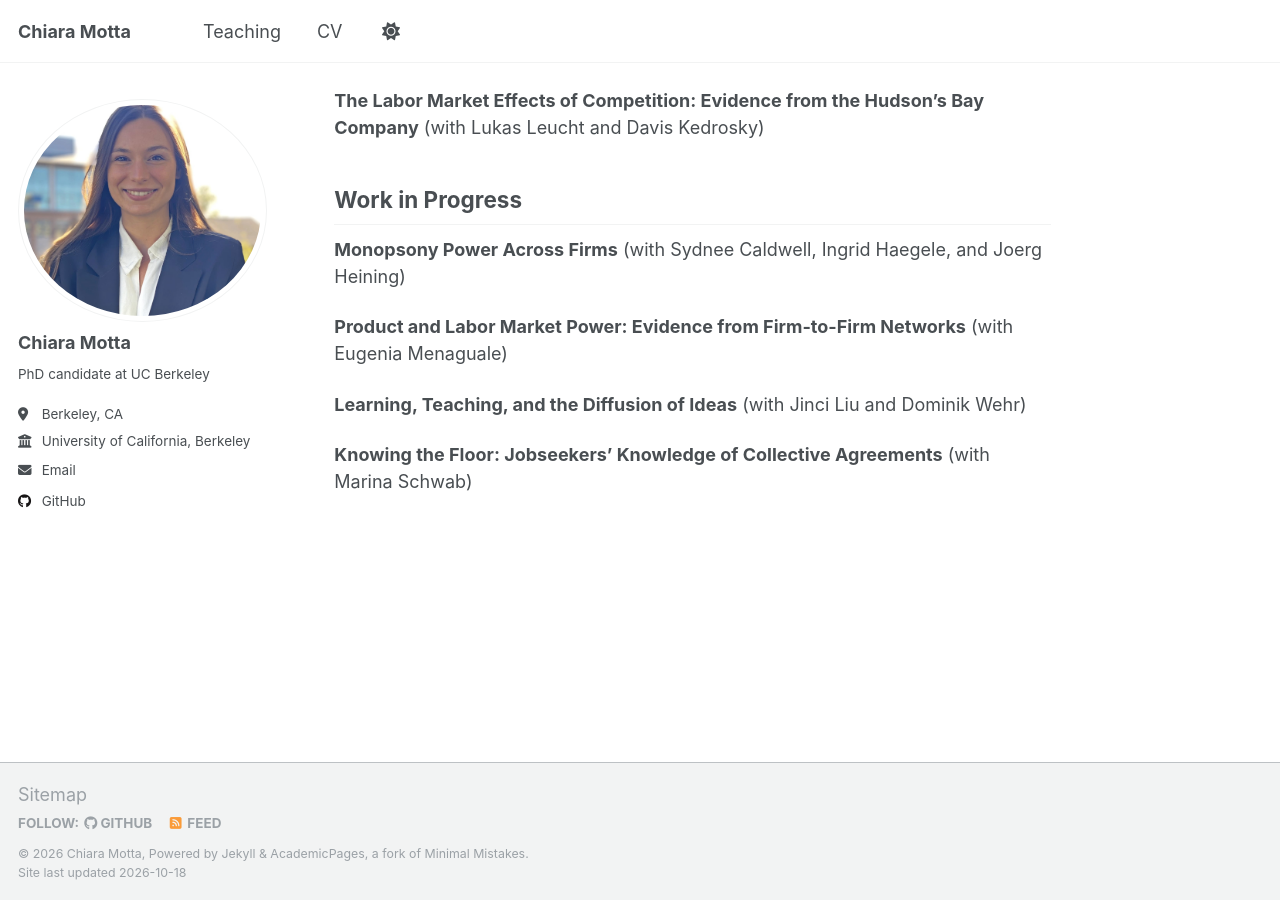
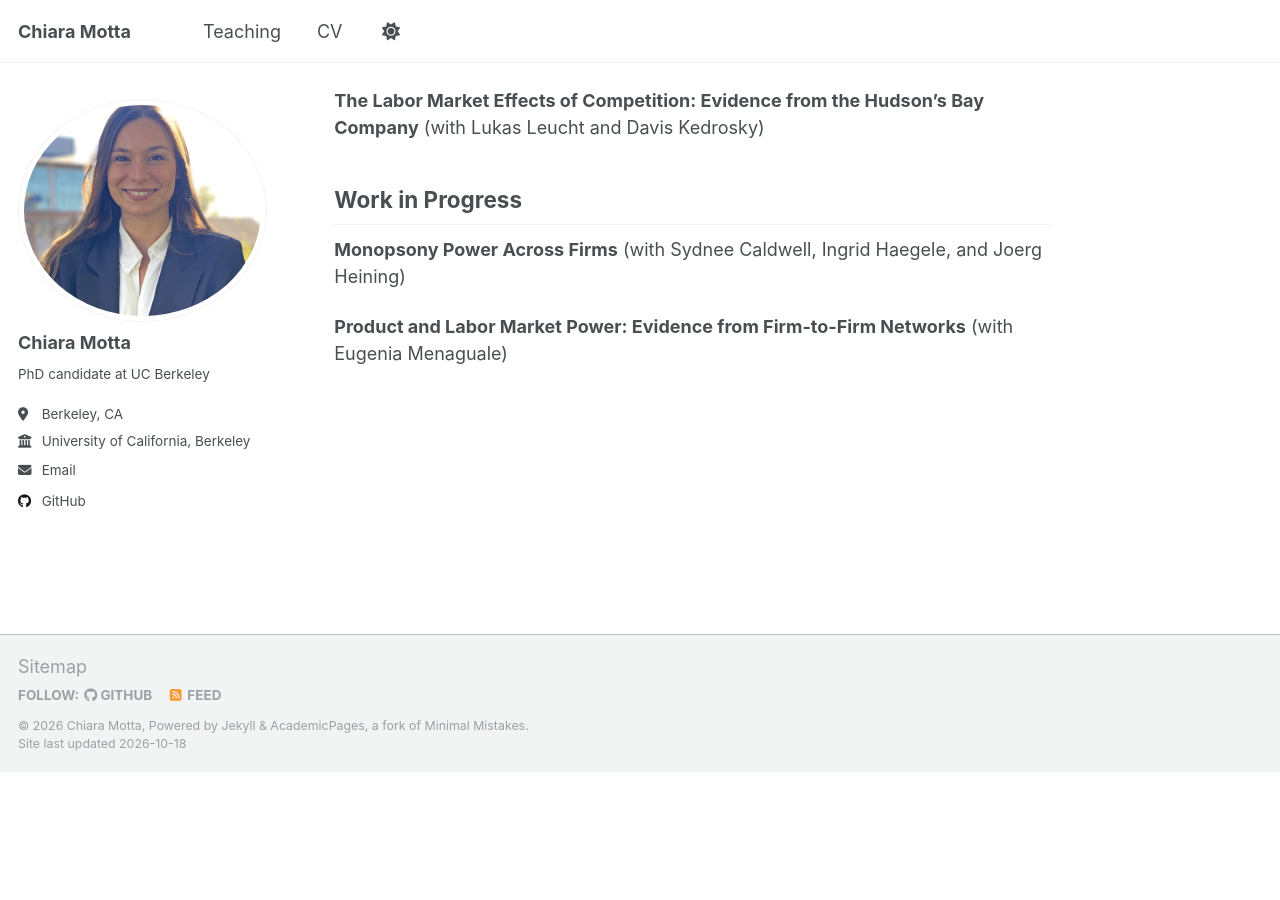
Before and after one commit to chimotta/chimotta.github.io, a Jekyll site: the page built from _pages/about.md, in a window 1280 px wide and 900 px high, scrolled down 590 px. Built offline with Jekyll 4.4.1, drawn with Linux system fonts in a browser that asks for light colours; after the commit the page ends 1362 px from its top, so only the background shows below that.

Commit message:
Remove Learning and Knowing the Floor from CV and homepage work in progress
Co-Authored-By: Claude Opus 5.5 <noreply@anthropic.com>

```diff
--- a/_pages/about.md
+++ b/_pages/about.md
@@ -30,7 +30,3 @@ My work combines quasi-experimental designs with large-scale data (administrativ
 **Monopsony Power Across Firms** (with Sydnee Caldwell, Ingrid Haegele, and Joerg Heining)
 
 **Product and Labor Market Power: Evidence from Firm-to-Firm Networks** (with Eugenia Menaguale)
-
-**Learning, Teaching, and the Diffusion of Ideas** (with Jinci Liu and Dominik Wehr)
-
-**Knowing the Floor: Jobseekers' Knowledge of Collective Agreements** (with Marina Schwab)
```
Also changed, not shown: 1 other file.
